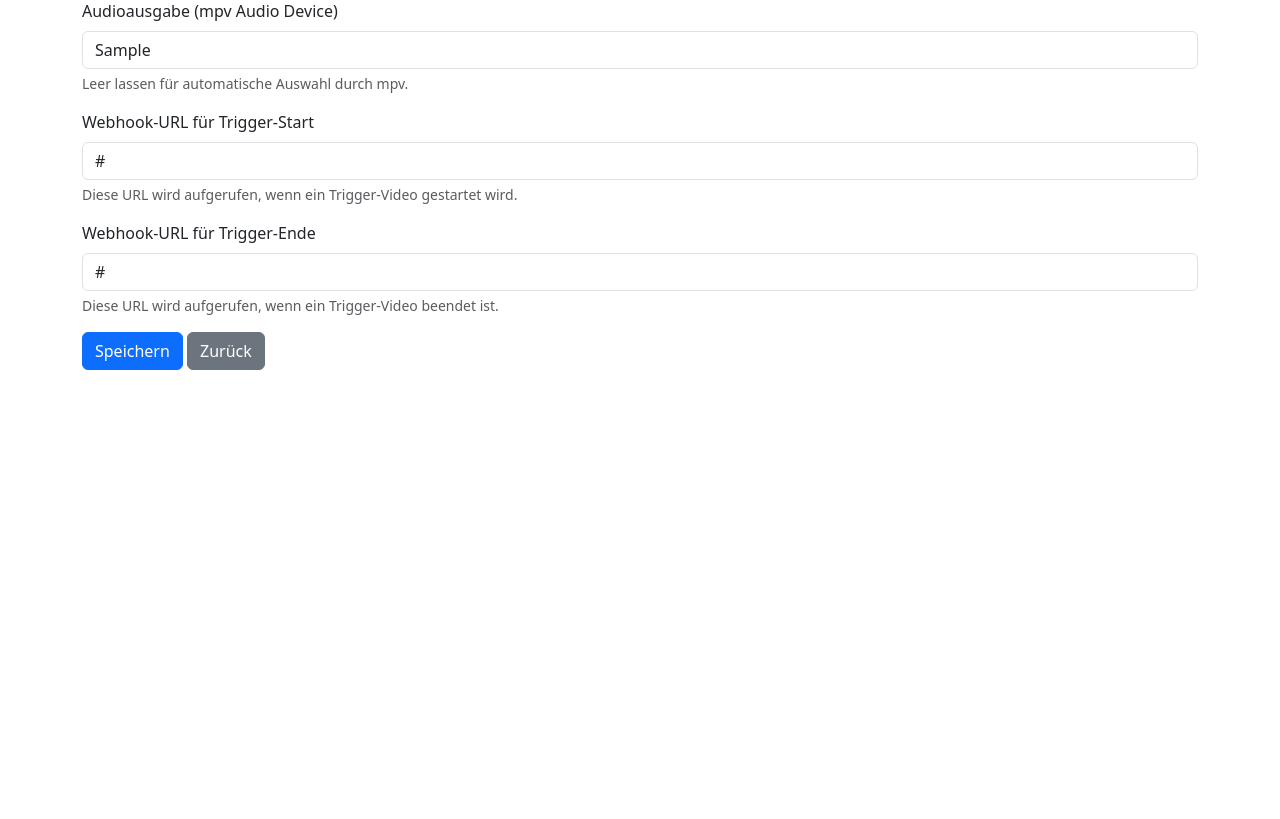
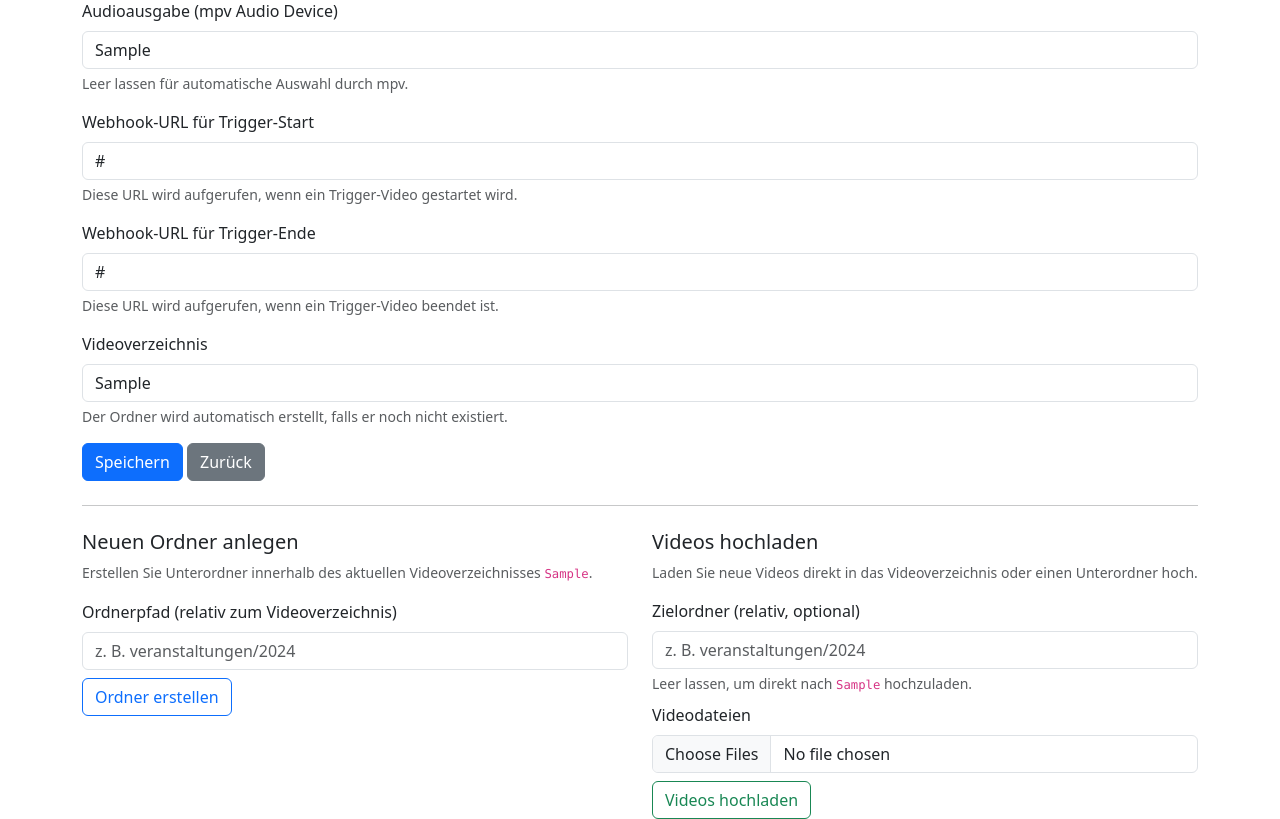
Before and after one commit to AntiHeld889/BeamerPi, a Python web app: template app/templates/settings.html in a window 1280 px wide. Shown: the part 159-978 px from the top of the page. Before the commit the page ends 529 px from the top, so only its background shows below. Run offline with Jinja, Linux system fonts and the light colour scheme; the template is opened without the code that fills it: most values are stand-ins (such as "Sample title", 1, 10 or a date in 2020).

Commit message:
Allow configuring video directory and uploads

```diff
--- a/app/templates/settings.html
+++ b/app/templates/settings.html
@@ -3,6 +3,7 @@
 {% block content %}
 <h2>Einstellungen</h2>
 <form method="post" class="mt-3">
+  <input type="hidden" name="action" value="update_settings">
   <div class="mb-3">
     <label for="audio_output" class="form-label">Audioausgabe (mpv Audio Device)</label>
     <input type="text" class="form-control" id="audio_output" name="audio_output" value="{{ settings.audio_output }}" placeholder="z.B. alsa/plughw:0,0 oder hdmi">
@@ -18,7 +19,63 @@
     <input type="url" class="form-control" id="trigger_end_webhook" name="trigger_end_webhook" value="{{ settings.trigger_end_webhook_url }}" placeholder="https://example.com/webhook/end">
     <div class="form-text">Diese URL wird aufgerufen, wenn ein Trigger-Video beendet ist.</div>
   </div>
+  <div class="mb-3">
+    <label for="video_directory" class="form-label">Videoverzeichnis</label>
+    <input
+      type="text"
+      class="form-control"
+      id="video_directory"
+      name="video_directory"
+      value="{{ settings.video_directory }}"
+      placeholder="Pfad zum Ordner mit Videos"
+      required
+    >
+    <div class="form-text">Der Ordner wird automatisch erstellt, falls er noch nicht existiert.</div>
+  </div>
   <button type="submit" class="btn btn-primary">Speichern</button>
   <a href="{{ url_for('index') }}" class="btn btn-secondary">Zurück</a>
 </form>
+
+<hr class="my-4">
+
+<div class="row g-4">
+  <div class="col-12 col-lg-6">
+    <h3 class="h5">Neuen Ordner anlegen</h3>
+    <p class="text-muted small mb-3">
+      Erstellen Sie Unterordner innerhalb des aktuellen Videoverzeichnisses
+      <code>{{ video_directory }}</code>.
+    </p>
+    <form method="post" class="row g-2 align-items-end">
+      <input type="hidden" name="action" value="create_folder">
+      <div class="col-12">
+        <label for="folder_path" class="form-label">Ordnerpfad (relativ zum Videoverzeichnis)</label>
+        <input type="text" class="form-control" id="folder_path" name="folder_path" placeholder="z.&nbsp;B. veranstaltungen/2024" required>
+      </div>
+      <div class="col-12">
+        <button type="submit" class="btn btn-outline-primary">Ordner erstellen</button>
+      </div>
+    </form>
+  </div>
+  <div class="col-12 col-lg-6">
+    <h3 class="h5">Videos hochladen</h3>
+    <p class="text-muted small mb-3">
+      Laden Sie neue Videos direkt in das Videoverzeichnis oder einen Unterordner hoch.
+    </p>
+    <form method="post" enctype="multipart/form-data" class="row g-2 align-items-end">
+      <input type="hidden" name="action" value="upload_videos">
+      <div class="col-12">
+        <label for="upload_subdirectory" class="form-label">Zielordner (relativ, optional)</label>
+        <input type="text" class="form-control" id="upload_subdirectory" name="upload_subdirectory" placeholder="z.&nbsp;B. veranstaltungen/2024">
+        <div class="form-text">Leer lassen, um direkt nach <code>{{ video_directory }}</code> hochzuladen.</div>
+      </div>
+      <div class="col-12">
+        <label for="video_files" class="form-label">Videodateien</label>
+        <input type="file" class="form-control" id="video_files" name="video_files" accept="video/*" multiple required>
+      </div>
+      <div class="col-12">
+        <button type="submit" class="btn btn-outline-success">Videos hochladen</button>
+      </div>
+    </form>
+  </div>
+</div>
 {% endblock %}
```
Also changed, not shown: app/app.py (+103 -22 lines), app/settings.py (+27 -0 lines), app/video_player.py (+15 -1 lines).
